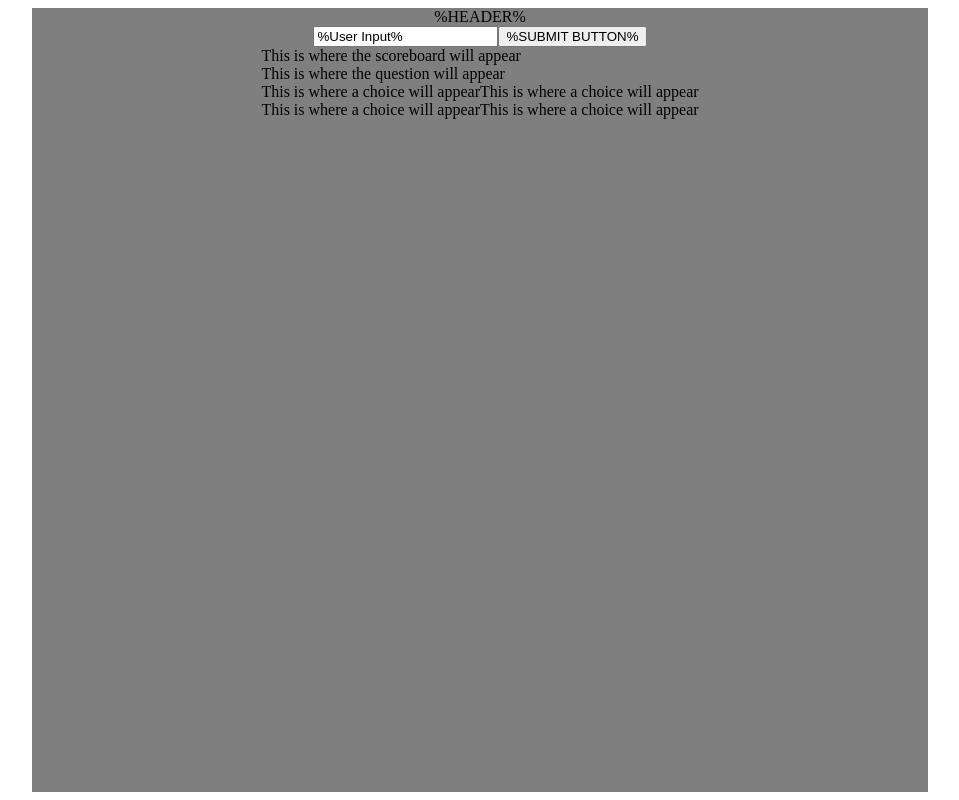
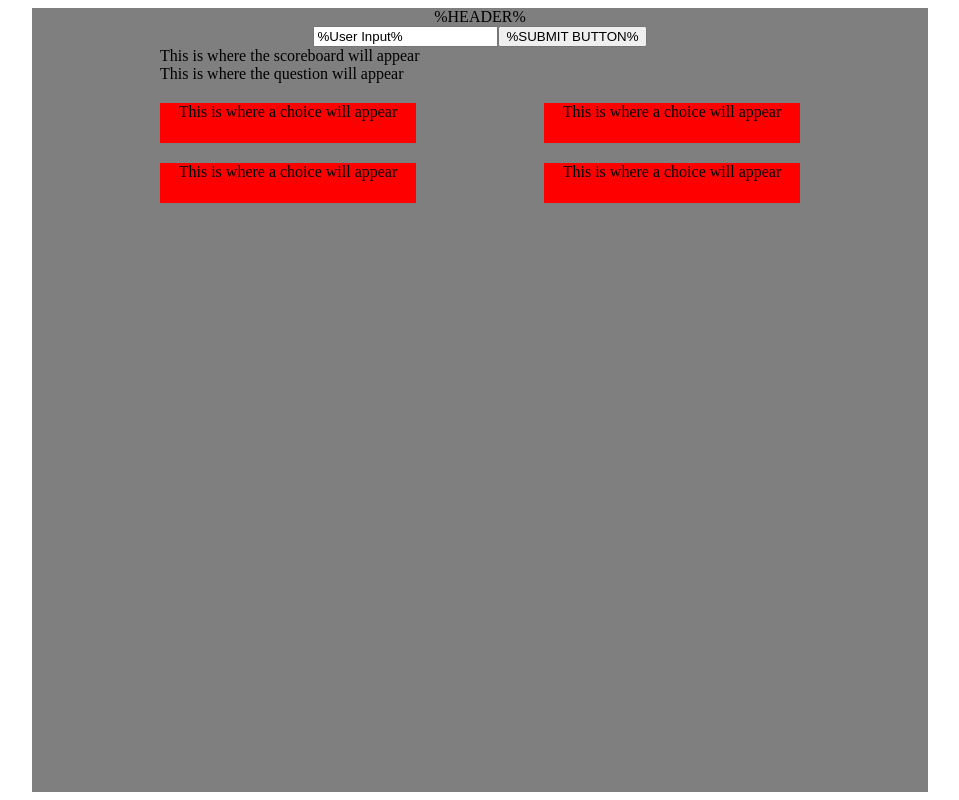
Before and after one commit to staten-island-tech/api-project-team-brian-jiang, a website built with webpack: page src/index.html in a window 1280 px wide. Shown: the whole page, without its empty margins (160-1119 px from the left). Built offline with nearby package versions, Linux system fonts and the light colour scheme.

Commit message:
Skeleton Complete
That should be all the HTML elements we need along with most of the specific ids

```diff
--- a/src/index.html
+++ b/src/index.html
@@ -18,13 +18,13 @@
             <div class="trivia_scoreboard">This is where the scoreboard will appear</div>
             <div class="trivia_question">This is where the question will appear</div>
             <div class="trivia_answers">
-                <div class="flex_row">
-                    <div class="trivia_answer_choice">This is where a choice will appear</div>
-                    <div class="trivia_answer_choice">This is where a choice will appear</div>
+                <div class="flex_row trivia_row">
+                    <div id="choice_1" class="trivia_answer_choice">This is where a choice will appear</div>
+                    <div id="choice_2" class="trivia_answer_choice">This is where a choice will appear</div>
                 </div>
-                <div class="flex_row">
-                    <div class="trivia_answer_choice">This is where a choice will appear</div>
-                    <div class="trivia_answer_choice">This is where a choice will appear</div>
+                <div class="flex_row trivia_row">
+                    <div id="choice_3" class="trivia_answer_choice">This is where a choice will appear</div>
+                    <div id="choice_4" class="trivia_answer_choice">This is where a choice will appear</div>
                 </div>
             </div>
         </div>
```
Also changed, not shown: dist/css/main.css.
